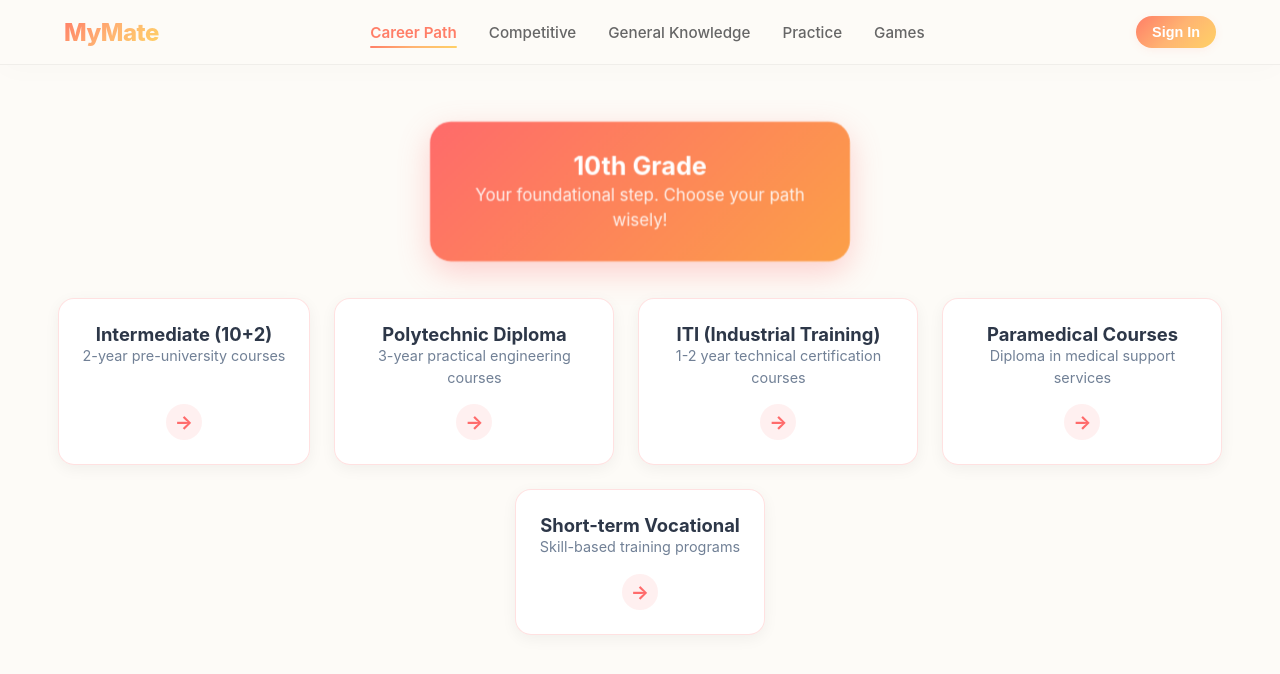
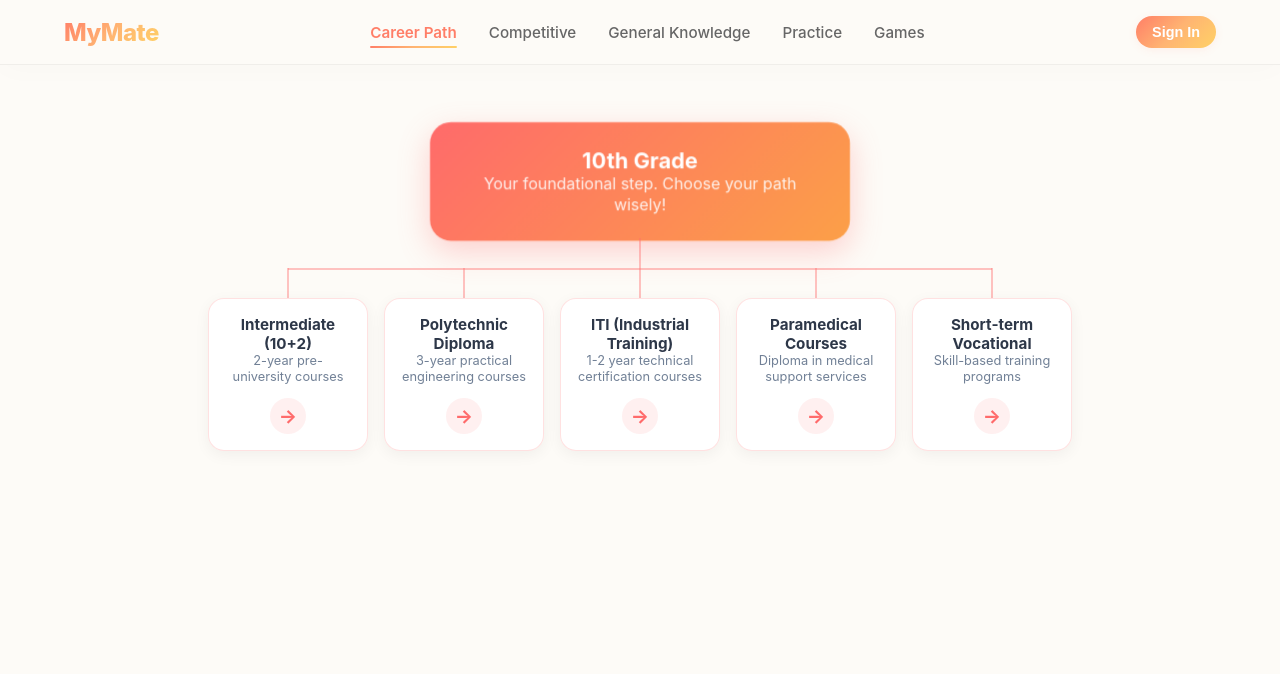
Before and after one commit to mymate01/mymate-app, a Next.js app: page /career-path in a window 1280 px wide. Shown: the top 674 px of the page. Built offline with nearby package versions, Linux system fonts and the light colour scheme.

Commit message:
style(MYM-11): add tree linkage lines and reduce node size

```diff
--- a/src/components/CareerMap/CareerMap.module.css
+++ b/src/components/CareerMap/CareerMap.module.css
@@ -70,9 +70,25 @@
   display: flex;
   flex-direction: column;
   align-items: center;
-  gap: 40px;
   width: 100%;
   animation: fadeIn 0.4s ease;
+}
+
+.activeNodeWrapper {
+  position: relative;
+  padding-bottom: 30px;
+  display: flex;
+  justify-content: center;
+}
+
+.activeNodeStem {
+  position: absolute;
+  bottom: 0;
+  left: 50%;
+  width: 2px;
+  height: 30px;
+  background: rgba(255, 107, 107, 0.4);
+  transform: translateX(-50%);
 }
 
 .node {
@@ -80,14 +96,14 @@
   backdrop-filter: blur(12px);
   border: 1px solid rgba(255, 107, 107, 0.2);
   border-radius: 16px;
-  padding: 24px;
-  min-width: 220px;
-  max-width: 280px;
+  padding: 16px;
+  width: 160px; /* Reduced to fit in one line */
+  height: 100%; /* Stretch to fill wrapper */
   display: flex;
   flex-direction: column;
   align-items: center;
   text-align: center;
-  gap: 16px;
+  gap: 12px;
   box-shadow: 0 4px 15px rgba(0, 0, 0, 0.05);
   transition: all 0.3s ease;
 }
@@ -95,16 +111,17 @@
 .activeNode {
   background: linear-gradient(135deg, #ff6b6b, #fca048);
   color: white;
-  padding: 28px 40px;
+  padding: 24px 32px;
   border-radius: 20px;
   box-shadow: 0 10px 30px rgba(255,107,107,0.3);
   border: none;
   transform: scale(1.05);
+  width: auto;
   max-width: 400px;
 }
 
 .nodeTitle {
-  font-size: 1.15rem;
+  font-size: 0.95rem; /* Reduced font size */
   font-weight: 700;
   margin: 0;
   color: #2d3748;
@@ -112,28 +129,74 @@
 
 .activeNode .nodeTitle {
   color: white;
-  font-size: 1.5rem;
+  font-size: 1.3rem;
 }
 
 .nodeDescription {
-  font-size: 0.9rem;
+  font-size: 0.8rem;
   color: #718096;
   margin: 0;
-  line-height: 1.5;
+  line-height: 1.3;
 }
 
 .activeNode .nodeDescription {
   color: rgba(255,255,255,0.9);
-  font-size: 1rem;
+  font-size: 0.95rem;
 }
 
 .childrenGrid {
   display: flex;
   flex-direction: row;
-  flex-wrap: wrap;
+  flex-wrap: nowrap; /* Force single line */
   justify-content: center;
-  gap: 24px;
   width: 100%;
+}
+
+.childNodeWrapper {
+  position: relative;
+  padding-top: 30px;
+  padding-left: 8px;
+  padding-right: 8px;
+  display: flex;
+  flex-direction: column;
+  align-items: stretch; /* So children nodes stretch to equal height */
+}
+
+/* Vertical line to child */
+.childNodeWrapper::before {
+  content: '';
+  position: absolute;
+  top: 0;
+  left: 50%;
+  width: 2px;
+  height: 30px;
+  background: rgba(255, 107, 107, 0.4);
+  transform: translateX(-50%);
+}
+
+/* Horizontal line across children */
+.childNodeWrapper::after {
+  content: '';
+  position: absolute;
+  top: 0;
+  left: 0;
+  width: 100%;
+  height: 2px;
+  background: rgba(255, 107, 107, 0.4);
+}
+
+.childNodeWrapper:first-child::after {
+  left: 50%;
+  width: 50%;
+}
+
+.childNodeWrapper:last-child::after {
+  left: 0;
+  width: 50%;
+}
+
+.childNodeWrapper:first-child:last-child::after {
+  display: none;
 }
 
 .clickable {
--- a/src/components/CareerMap/CareerMap.tsx
+++ b/src/components/CareerMap/CareerMap.tsx
@@ -50,18 +50,21 @@ export default function CareerMap({ data }: { data: CareerNode }) {
       )}
 
       <div className={styles.drillDownContainer} key={activeNode.id}>
+        <div className={styles.activeNodeWrapper}>
           <div className={`${styles.node} ${styles.activeNode}`}>
             <div className={styles.nodeContent}>
               <h3 className={styles.nodeTitle}>{activeNode.label}</h3>
               {activeNode.description && <p className={styles.nodeDescription}>{activeNode.description}</p>}
             </div>
           </div>
+          {hasChildren && <div className={styles.activeNodeStem}></div>}
+        </div>
 
         {hasChildren && (
           <div className={styles.childrenGrid}>
             {activeNode.children!.map((child) => (
+              <div key={child.id} className={styles.childNodeWrapper}>
                 <div
-                key={child.id}
                   className={`${styles.node} ${styles.childNode} ${child.children && child.children.length > 0 ? styles.clickable : ''}`}
                   onClick={() => handleNodeClick(child)}
                 >
@@ -73,6 +76,7 @@ export default function CareerMap({ data }: { data: CareerNode }) {
                     <div className={styles.forwardIcon}>→</div>
                   )}
                 </div>
+              </div>
             ))}
           </div>
         )}
```
Lines whose indentation alone changed are shown as unchanged.
